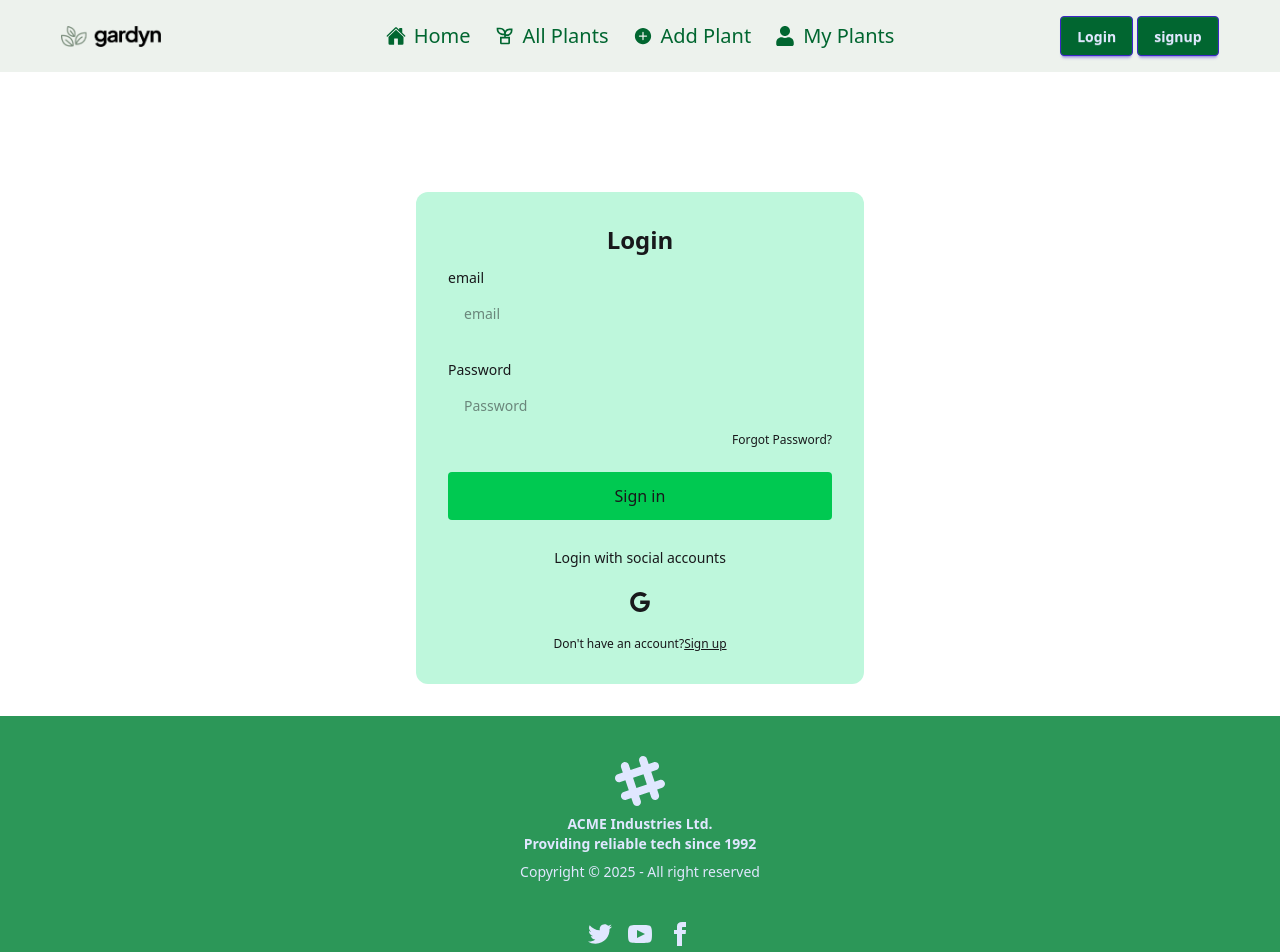
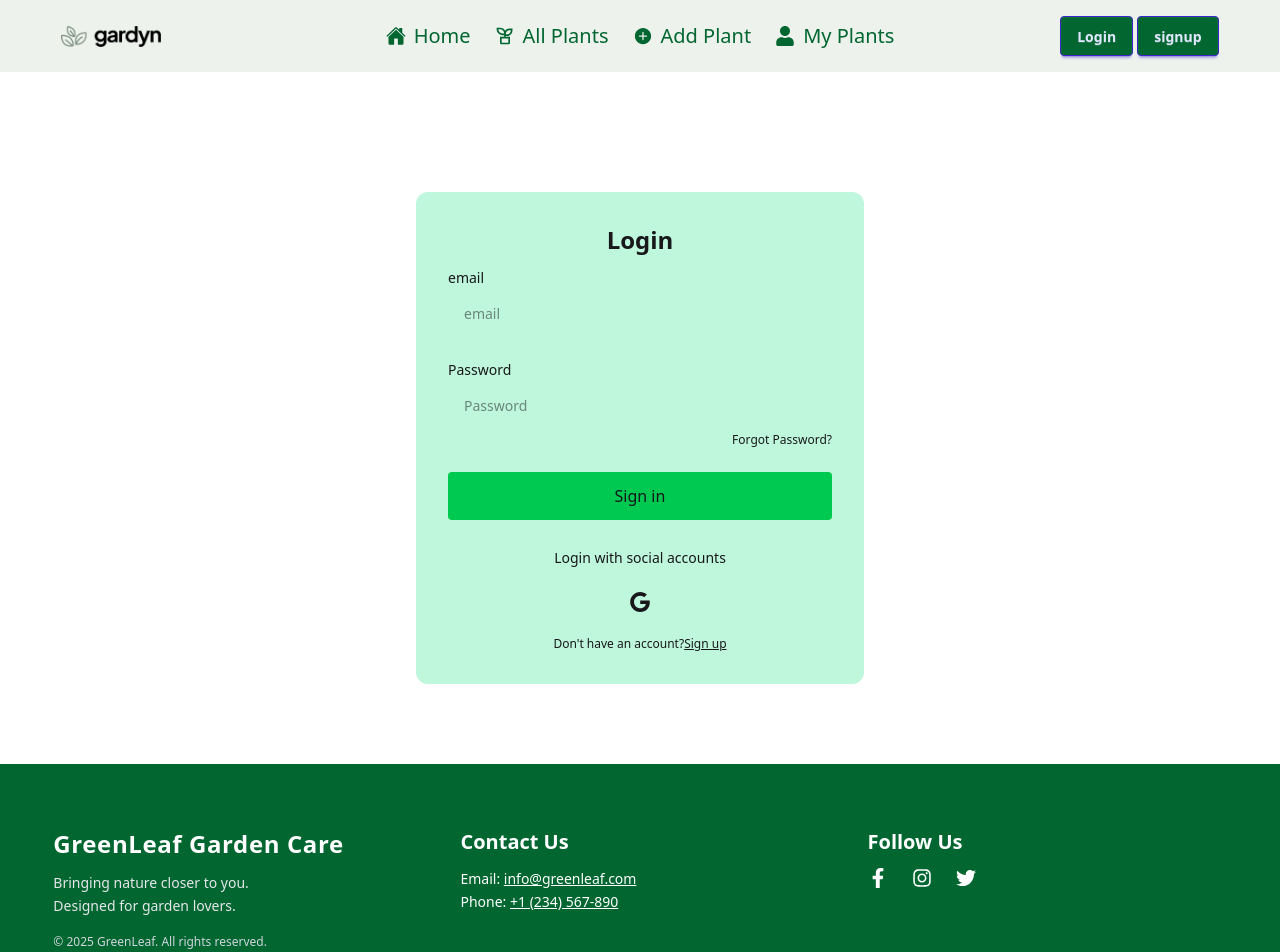
Before and after one commit to Akashahamed2122/Gardyn, a React (Vite) app: page /login in a window 1280 px wide. Shown: the top 952 px of the page. Built offline with nearby package versions, Linux system fonts and the light colour scheme; no server answers.

Commit message:
header fixted

```diff
--- a/src/Layout/MainLayout.jsx
+++ b/src/Layout/MainLayout.jsx
@@ -14,7 +14,7 @@ const MainLayout = () => {
 
                 <Outlet></Outlet>
             </div>
-            <div className='py-8'>
+            <div className=''>
                 <Footer></Footer>
             </div>
         </div>
--- a/src/components/Footer.jsx
+++ b/src/components/Footer.jsx
@@ -1,67 +1,48 @@
 import React from 'react';
+import { FaFacebookF, FaInstagram, FaTwitter } from 'react-icons/fa';
 
 const Footer = () => {
   return (
-        <>
-           <footer className="footer footer-horizontal footer-center bg-[#2c9758] text-primary-content p-10">
-  <aside>
-    <svg
-      width="50"
-      height="50"
-      viewBox="0 0 24 24"
-      xmlns="http://www.w3.org/2000/svg"
-      fillRule="evenodd"
-      clipRule="evenodd"
-      className="inline-block fill-current">
-      <path
-        d="M22.672 15.226l-2.432.811.841 2.515c.33 1.019-.209 2.127-1.23 2.456-1.15.325-2.148-.321-2.463-1.226l-.84-2.518-5.013 1.677.84 2.517c.391 1.203-.434 2.542-1.831 2.542-.88 0-1.601-.564-1.86-1.314l-.842-2.516-2.431.809c-1.135.328-2.145-.317-2.463-1.229-.329-1.018.211-2.127 1.231-2.456l2.432-.809-1.621-4.823-2.432.808c-1.355.384-2.558-.59-2.558-1.839 0-.817.509-1.582 1.327-1.846l2.433-.809-.842-2.515c-.33-1.02.211-2.129 1.232-2.458 1.02-.329 2.13.209 2.461 1.229l.842 2.515 5.011-1.677-.839-2.517c-.403-1.238.484-2.553 1.843-2.553.819 0 1.585.509 1.85 1.326l.841 2.517 2.431-.81c1.02-.33 2.131.211 2.461 1.229.332 1.018-.21 2.126-1.23 2.456l-2.433.809 1.622 4.823 2.433-.809c1.242-.401 2.557.484 2.557 1.838 0 .819-.51 1.583-1.328 1.847m-8.992-6.428l-5.01 1.675 1.619 4.828 5.011-1.674-1.62-4.829z"></path>
-    </svg>
-    <p className="font-bold">
-      ACME Industries Ltd.
-      <br />
-      Providing reliable tech since 1992
+    <footer className="bg-[#016630] text-white py-16 mt-20">
+      <div className="w-11/12 max-w-7xl mx-auto grid grid-cols-1 md:grid-cols-3 gap-12 text-center md:text-left">
+
+        {/* Brand Info */}
+        <div>
+          <h4 className="text-2xl font-bold mb-3 tracking-wide">GreenLeaf Garden Care</h4>
+          <p className="text-sm text-gray-200 leading-relaxed">
+            Bringing nature closer to you. <br />
+            Designed for garden lovers.
           </p>
-    <p>Copyright © {new Date().getFullYear()} - All right reserved</p>
-  </aside>
-  <nav>
-    <div className="grid grid-flow-col gap-4">
-      <a>
-        <svg
-          xmlns="http://www.w3.org/2000/svg"
-          width="24"
-          height="24"
-          viewBox="0 0 24 24"
-          className="fill-current">
-          <path
-            d="M24 4.557c-.883.392-1.832.656-2.828.775 1.017-.609 1.798-1.574 2.165-2.724-.951.564-2.005.974-3.127 1.195-.897-.957-2.178-1.555-3.594-1.555-3.179 0-5.515 2.966-4.797 6.045-4.091-.205-7.719-2.165-10.148-5.144-1.29 2.213-.669 5.108 1.523 6.574-.806-.026-1.566-.247-2.229-.616-.054 2.281 1.581 4.415 3.949 4.89-.693.188-1.452.232-2.224.084.626 1.956 2.444 3.379 4.6 3.419-2.07 1.623-4.678 2.348-7.29 2.04 2.179 1.397 4.768 2.212 7.548 2.212 9.142 0 14.307-7.721 13.995-14.646.962-.695 1.797-1.562 2.457-2.549z"></path>
-        </svg>
+          <p className="text-xs mt-4 text-gray-300">&copy; {new Date().getFullYear()} GreenLeaf. All rights reserved.</p>
+        </div>
+
+        {/* Contact Info */}
+        <div>
+          <h5 className="text-xl font-semibold mb-3">Contact Us</h5>
+          <p className="text-sm leading-relaxed">
+            Email: <a href="mailto:info@greenleaf.com" className="underline hover:text-[#cfd9cf]">info@greenleaf.com</a><br />
+            Phone: <a href="tel:+1234567890" className="underline hover:text-[#cfd9cf]">+1 (234) 567-890</a>
+          </p>
+        </div>
+
+        {/* Social Media */}
+        <div>
+          <h5 className="text-xl font-semibold mb-3">Follow Us</h5>
+          <div className="flex justify-center md:justify-start gap-6">
+            <a href="https://facebook.com" target="_blank" rel="noopener noreferrer" className="hover:text-[#cfd9cf] transition-colors duration-200">
+              <FaFacebookF size={20} />
             </a>
-      <a>
-        <svg
-          xmlns="http://www.w3.org/2000/svg"
-          width="24"
-          height="24"
-          viewBox="0 0 24 24"
-          className="fill-current">
-          <path
-            d="M19.615 3.184c-3.604-.246-11.631-.245-15.23 0-3.897.266-4.356 2.62-4.385 8.816.029 6.185.484 8.549 4.385 8.816 3.6.245 11.626.246 15.23 0 3.897-.266 4.356-2.62 4.385-8.816-.029-6.185-.484-8.549-4.385-8.816zm-10.615 12.816v-8l8 3.993-8 4.007z"></path>
-        </svg>
+            <a href="https://instagram.com" target="_blank" rel="noopener noreferrer" className="hover:text-[#cfd9cf] transition-colors duration-200">
+              <FaInstagram size={20} />
             </a>
-      <a>
-        <svg
-          xmlns="http://www.w3.org/2000/svg"
-          width="24"
-          height="24"
-          viewBox="0 0 24 24"
-          className="fill-current">
-          <path
-            d="M9 8h-3v4h3v12h5v-12h3.642l.358-4h-4v-1.667c0-.955.192-1.333 1.115-1.333h2.885v-5h-3.808c-3.596 0-5.192 1.583-5.192 4.615v3.385z"></path>
-        </svg>
+            <a href="https://twitter.com" target="_blank" rel="noopener noreferrer" className="hover:text-[#cfd9cf] transition-colors duration-200">
+              <FaTwitter size={20} />
             </a>
           </div>
-  </nav>
+        </div>
+
+      </div>
     </footer>
-        </>
   );
 };
 
--- a/src/components/Header.jsx
+++ b/src/components/Header.jsx
@@ -69,7 +69,7 @@ const Header = () => {
               {links}
             </ul>
           </div>
-          <img className="w-[100px]" src={logoImg} alt="" />
+          <div className="md:block hidden"><img className="w-[100px]" src={logoImg} alt="" /></div>
         </div>
         <div className="navbar-center hidden lg:flex">
           <ul className="menu menu-horizontal px-1">{links}</ul>
```
Lines whose indentation alone changed are shown as unchanged.
